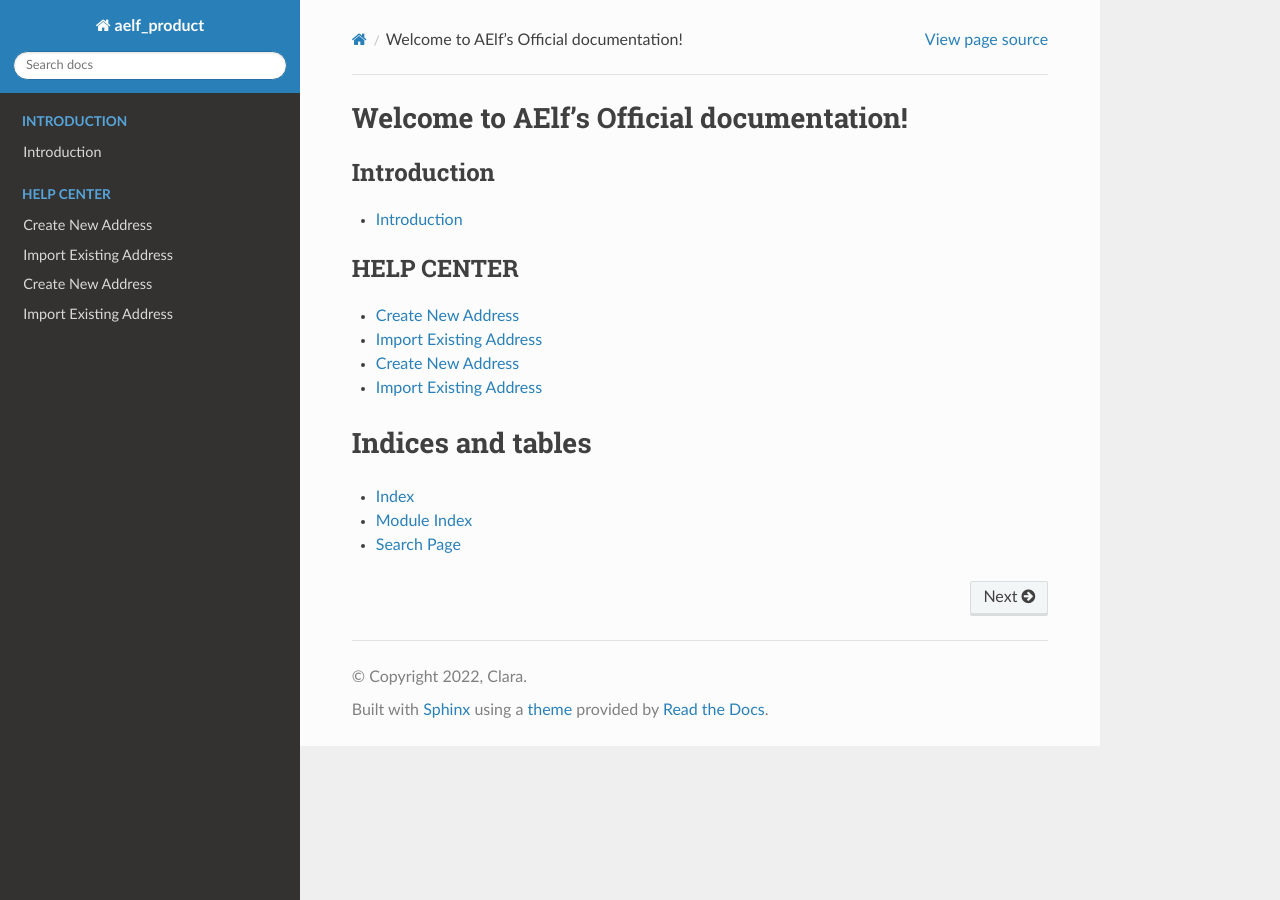
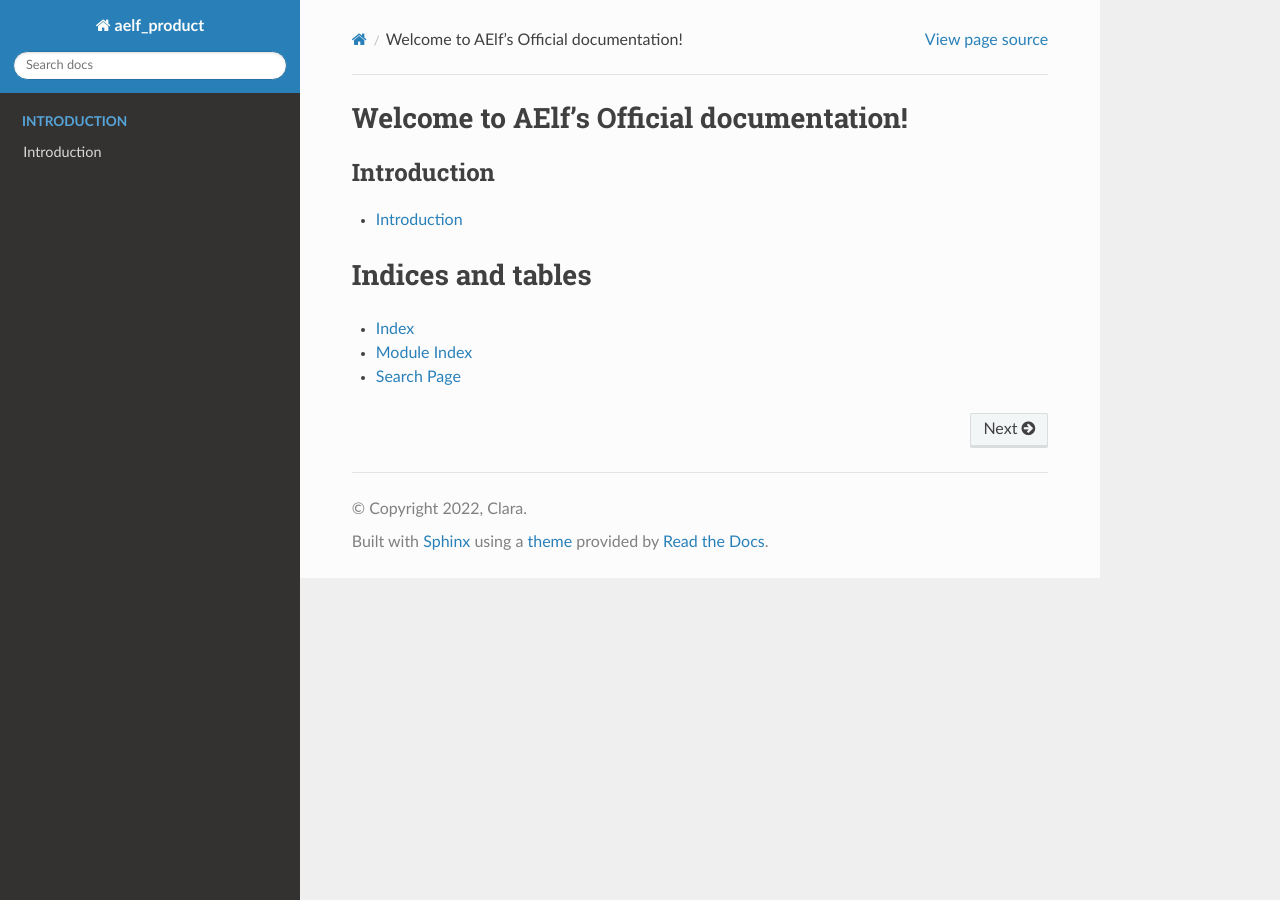
Before and after one commit to XtHou/rtd-tutorial, a Sphinx documentation site: the page built from source/index.rst, in a window 1280 px wide. Built offline with Sphinx 7.4.7 and the Read the Docs theme 2.0.0, drawn with Linux system fonts in a browser that asks for light colours; pages that are not in the unit, such as notebooks, are missing from menus.

Commit message:
Update index.rst

```diff
--- a/source/main_pages/Help-Center/index.rst
+++ b/source/main_pages/Help-Center/index.rst
@@ -1,5 +1,5 @@
 .. toctree::
    :maxdepth: 2
 
-  Create New Address <Extension/create-new-address>
-  Import Existing Address <App/import-existing-address>
+1. Install Portkey on Broswer<install-portkey>
+2. Click<click>
```
